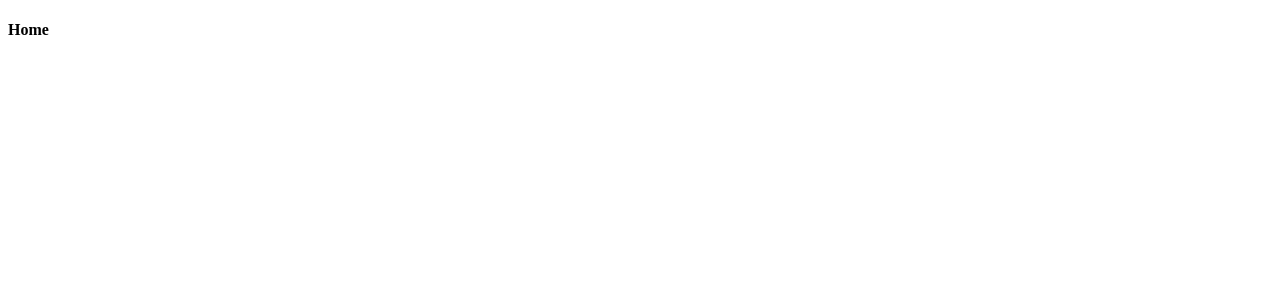
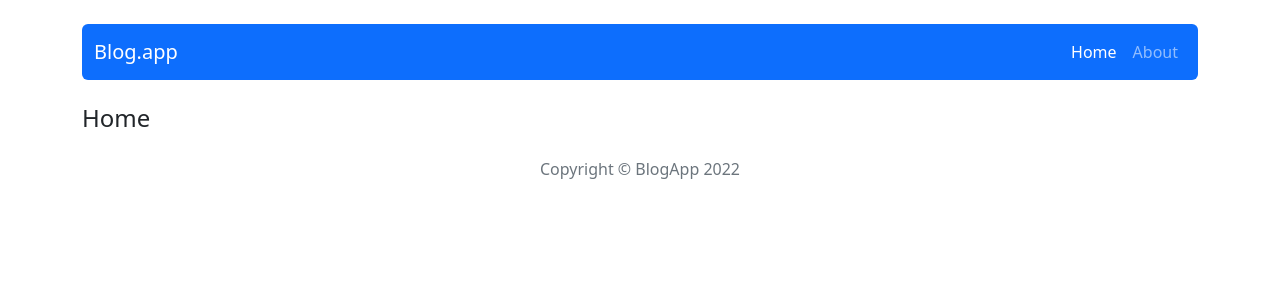
Before and after one commit to Zbigniew013/first-blog-app, a React (Create React App) app: page / in a window 1280 px wide. Shown: the top 300 px of the page. Built offline with nearby package versions, Linux system fonts and the light colour scheme.

Commit message:
styling the navbar and footer

```diff
--- a/package.json
+++ b/package.json
@@ -6,6 +6,7 @@
     "@testing-library/jest-dom": "^5.16.4",
     "@testing-library/react": "^13.3.0",
     "@testing-library/user-event": "^13.5.0",
+    "bootstrap": "^5.2.0",
     "react": "^18.2.0",
     "react-bootstrap": "^2.4.0",
     "react-dom": "^18.2.0",
--- a/src/App.js
+++ b/src/App.js
@@ -5,9 +5,14 @@
 import PostEdit from './components/pages/PostEdit';
 import About from './components/pages/About';
 import NotFound from './components/pages/NotFound';
+import Header from './components/views/Header';
+import Footer from './components/views/Footer';
+import { Container } from 'react-bootstrap';
 
 const App = () => {
   return (
+    <Container>
+      <Header />
       <Routes>
         <Route path='/' element={<Home />} />
         <Route path='/post/:id' element={<SinglePost />} />
@@ -16,6 +21,8 @@
         <Route path='/about' element={<About />} />
         <Route path='*' element={<NotFound />} />
       </Routes>
+      <Footer />
+    </Container>
   );
 };
 
--- /dev/null
+++ b/src/components/views/Footer.js
@@ -0,0 +1,9 @@
+import Card from 'react-bootstrap/Card';
+
+const Footer = () => {
+  return (
+    <Card.Footer className="text-muted text-center mt-4 mb-4">Copyright © BlogApp 2022</Card.Footer>
+  )
+};
+
+export default Footer;
--- /dev/null
+++ b/src/components/views/Header.js
@@ -0,0 +1,9 @@
+import NavBar from "./NavBar"
+
+const Header = () => {
+  return (
+    <NavBar />
+  )
+};
+
+export default Header;
--- /dev/null
+++ b/src/components/views/NavBar.js
@@ -0,0 +1,20 @@
+import Container from 'react-bootstrap/Container';
+import Nav from 'react-bootstrap/Nav';
+import Navbar from 'react-bootstrap/Navbar';
+import { NavLink } from 'react-router-dom';
+
+const NavBar = () => {
+  return (
+    <Navbar bg="primary" variant="dark" expand="lg" className="mt-4 mb-4 rounded">
+      <Container>
+        <Navbar.Brand as={NavLink} to="/">Blog.app</Navbar.Brand>
+          <Nav className="justify-content-end">
+            <Nav.Link as={NavLink} to="/">Home</Nav.Link>
+            <Nav.Link as={NavLink} to="/about" >About</Nav.Link>
+          </Nav>
+      </Container>
+    </Navbar>
+  );
+}
+
+export default NavBar;
--- a/src/index.js
+++ b/src/index.js
@@ -4,6 +4,7 @@
 import { Provider } from 'react-redux';
 import store from './redux/store';
 import { BrowserRouter } from 'react-router-dom';
+import 'bootstrap/dist/css/bootstrap.min.css';
 
 const root = ReactDOM.createRoot(document.getElementById('root'));
 root.render(
```
Also changed, not shown: 1 other file (tests, documents, lock files or other folders). Lines whose indentation alone changed are shown as unchanged.
